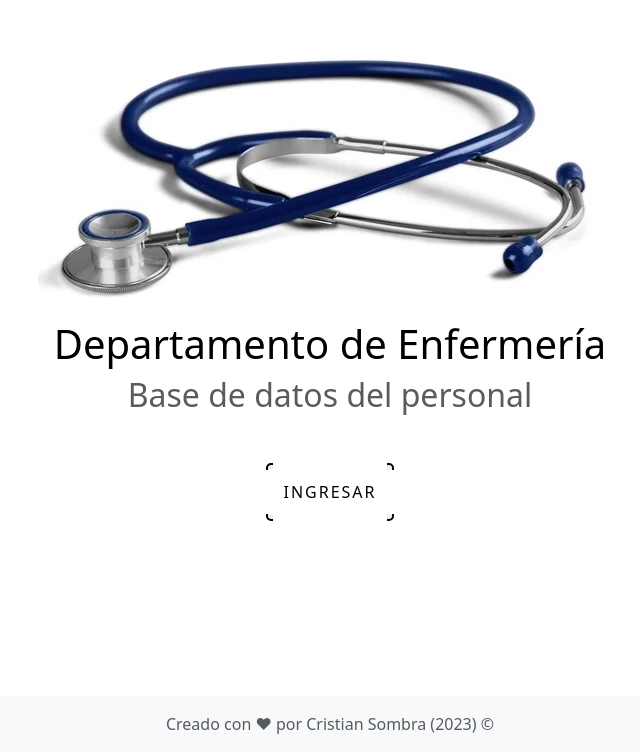
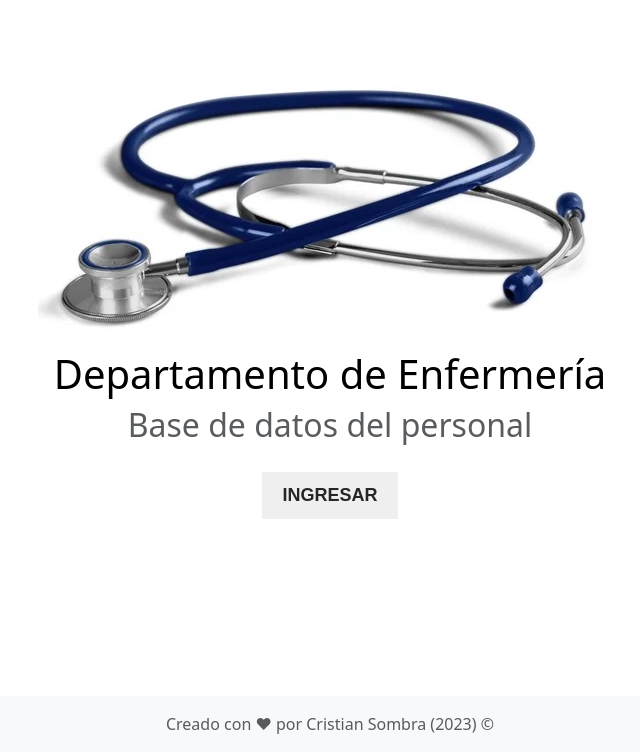
Before and after one commit to CristianSombra/NursingDepartment, a React (Create React App) app in the folder client/: page / in a window 1280 px wide. Shown: the part 104-856 px from the top of the page, without its empty margins (310-950 px from the left). Built offline with nearby package versions, Linux system fonts and the light colour scheme.

Commit message:
Landing
Landing: Se modifica estilo botón inicio.

```diff
--- a/client/src/App.jsx
+++ b/client/src/App.jsx
@@ -21,10 +21,10 @@ function App() {
       <div className="row flex-grow-1">
         <Routes>
           <Route exact path="/" element={<Landing />} />
-          <Route path="/Home" element={<Home />} />
-          <Route path="/Protocols" element={<Protocols />} />
-          <Route path="/Agents"  element={<Agents />} />
-          <Route path="/Sectors"  element={<Sectors />} />
+          <Route path="/home" element={<Home />} />
+          <Route path="/protocols" element={<Protocols />} />
+          <Route path="/agents"  element={<Agents />} />
+          <Route path="/sectors"  element={<Sectors />} />
         </Routes>
       </div>
       <Footer />
--- a/client/src/Components/navbar/navbar.jsx
+++ b/client/src/Components/navbar/navbar.jsx
@@ -1,4 +1,5 @@
 import React from "react"
+import { Link } from "react-router-dom";
 import logonav from "../../assets/logonav.png";
 
 
@@ -17,10 +18,10 @@ function NavBar () {
     <div class="collapse navbar-collapse" id="navbarSupportedContent">
         <ul class="navbar-nav me-auto mb-2 mb-lg-0">
         <li class="nav-item">
-            <a class="nav-link active" aria-current="page" href="home">Inicio</a>
+            <Link to="/home" class="nav-link active" aria-current="page">Inicio</Link>
         </li>
         <li class="nav-item">
-            <a class="nav-link active" aria-current="page" href="protocols">Protocolos</a>
+            <Link to="/protocols" class="nav-link active" aria-current="page">Protocolos</Link>
         </li>
             <li class="nav-item dropdown">
                 <a class="nav-link dropdown-toggle" href="Agentes" id="navbarDropdown" role="button" data-bs-toggle="dropdown" aria-expanded="false">
--- a/client/src/Views/Landing/Landing.css
+++ b/client/src/Views/Landing/Landing.css
@@ -1,4 +1,81 @@
-.container-fluid-landing {
+.custom-button {
+    border: none;
+    display: inline-block;
+    position: relative;
+    text-transform: uppercase;
+    margin: 20px 0;
+    padding: 10px 20px;
+    text-decoration: none;
+    color: #262626;
+    font-family: sans-serif;
+    font-size: 18px;
+    font-weight: 600;
+    transition: .5s;
+    z-index: 1;
+}
+
+.custom-button:before {
+    content: '';
+    position: absolute;
+    top: 0;
+    left: 0;
+    width: 100%;
+    height: 100%;
+    border-top: 2px solid #262626;
+    border-bottom: 2px solid #262626;
+    transform: scaleY(2);
+    opacity: 0;
+    transition: .3s;
+}
+
+.custom-button:after {
+    content: '';
+    position: absolute;
+    top: 2px;
+    left: 0;
+    width: 100%;
+    height: 100%;
+    background-color: #262626;
+    transform: scale(0);
+    opacity: 0;
+    transition: .3s;
+    z-index: -1;
+}
+
+.custom-button:hover {
+    color: #fff;
+    border: none;
+}
+
+.custom-button:hover:before,
+.custom-button:hover:after {
+    transform: scaleY(1);
+    opacity: 1;
+}
+
+
+
+
+
+
+
+
+
+
+
+
+
+
+
+
+
+
+
+
+
+
+
+/* .container-fluid-landing {
     animation: popup 1s;
     height: 100vh;
 }
@@ -66,7 +143,7 @@ span{
         transform: scaleX(0);
     }
 
-/* Animación */
+
 
 @keyframes blur {
     0% {
@@ -87,3 +164,4 @@ span{
     opacity: 1;
     }
 }
+ */
--- a/client/src/Views/Landing/Landing.jsx
+++ b/client/src/Views/Landing/Landing.jsx
@@ -24,9 +24,10 @@ const Landing = () => {
                         <div class="col text-center">
                             <h1 class="title text-black">Departamento de Enfermería</h1>
                             <h2 class="subtitle text-muted">Base de datos del personal</h2>
-
                             <Link to="/home" class="my-5 btn-1">
-                            <button><span>Ingresar</span></button>
+                                <button class="custom-button hover">
+                                    <span>Ingresar</span>
+                                </button>
                             </Link>
                         </div>
                     </div>
```
Lines whose indentation alone changed are shown as unchanged.
